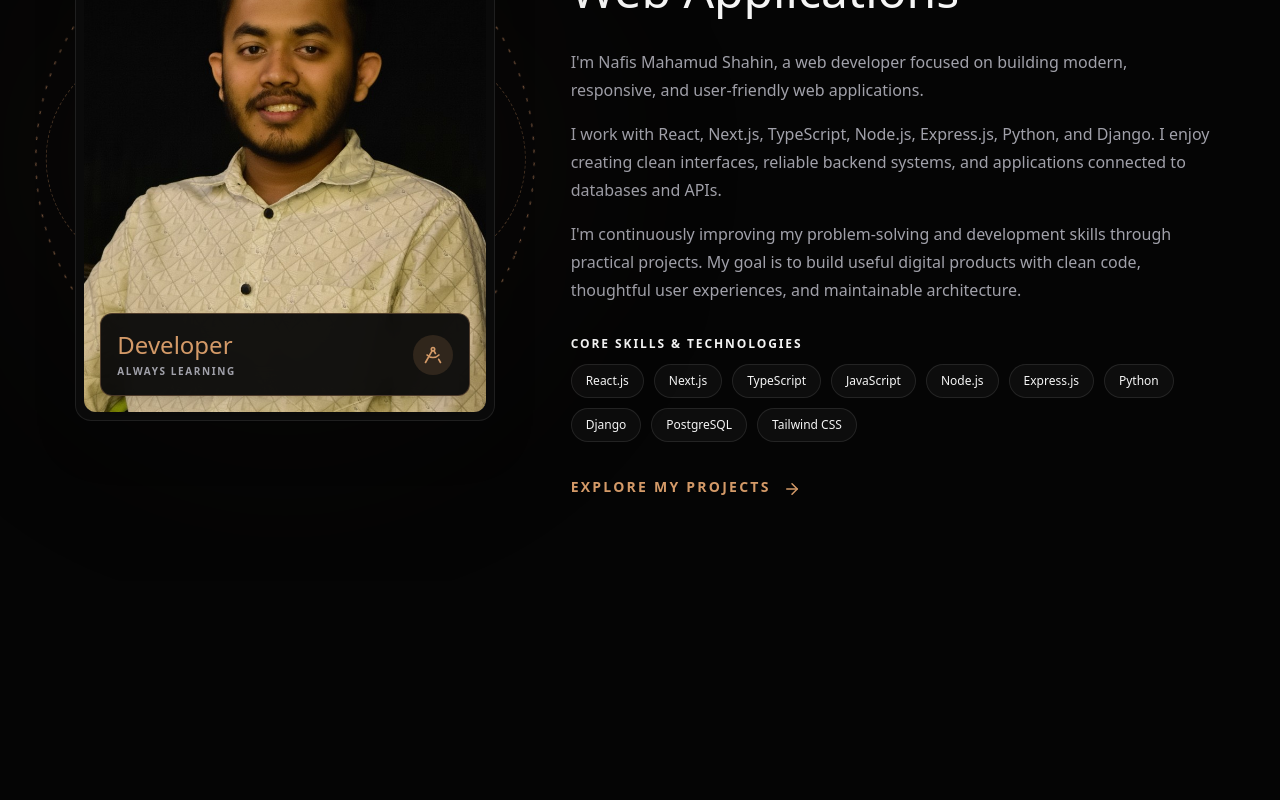
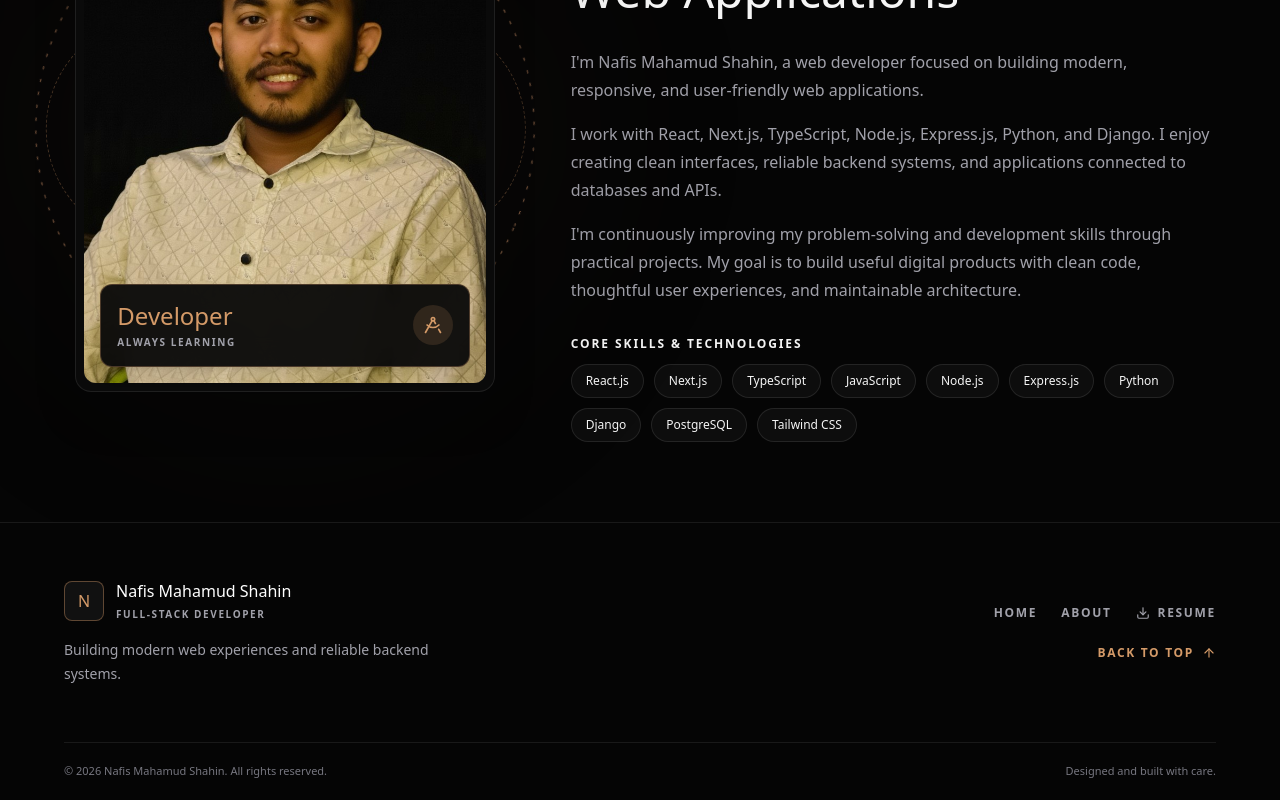
Before and after one commit to nafismahamudshahin/NafisDev, a Next.js app: page / in a window 1280 px wide. Shown: the part 1169-1969 px from the top of the page. Before the commit the page ends 1750 px from the top, so only its background shows below. Built offline with nearby package versions, Linux system fonts and the light colour scheme.

Commit message:
Add portfolio footer and polish homepage links

```diff
--- a/src/app/layout.tsx
+++ b/src/app/layout.tsx
@@ -2,6 +2,7 @@ import type { Metadata } from "next";
 import { Geist, Geist_Mono } from "next/font/google";
 import "./globals.css";
 import Navbar from "@/components/header/Navbar";
+import Footer from "@/components/Footer";
 
 const geistSans = Geist({
   variable: "--font-geist-sans",
@@ -14,8 +15,9 @@ const geistMono = Geist_Mono({
 });
 
 export const metadata: Metadata = {
-  title: "Create Next App",
-  description: "Generated by create next app",
+  title: "Nafis Mahamud Shahin | Full-Stack Developer",
+  description:
+    "Portfolio of Nafis Mahamud Shahin, a full-stack web developer building modern web applications and reliable backend systems.",
 };
 
 export default function RootLayout({ children }: LayoutProps<"/">) {
@@ -27,6 +29,7 @@ export default function RootLayout({ children }: LayoutProps<"/">) {
       <body className="min-h-full flex flex-col">
         <Navbar></Navbar>
         {children}
+        <Footer />
       </body>
     </html>
   );
--- a/src/components/About.tsx
+++ b/src/components/About.tsx
@@ -1,6 +1,5 @@
 import Image from "next/image";
-import Link from "next/link";
-import { ArrowRight, DraftingCompass } from "lucide-react";
+import { DraftingCompass } from "lucide-react";
 import MyImage from "@/assets/nafisdev.jpeg";
 
 const skills = [
@@ -136,24 +135,6 @@ export default function About() {
                         </div>
                     </div>
 
-                    {/* Projects link */}
-                    <div className="pt-1">
-                        <Link
-                            href="#projects"
-                            className="group inline-flex items-center gap-3 text-sm font-semibold uppercase tracking-[0.16em] text-primary"
-                        >
-                            <span className="relative pb-1">
-                                Explore My Projects
-                                <span className="absolute bottom-0 left-0 h-px w-0 bg-primary transition-all duration-300 group-hover:w-full" />
-                            </span>
-
-                            <ArrowRight
-                                size={18}
-                                aria-hidden="true"
-                                className="transition-transform duration-300 group-hover:translate-x-2"
-                            />
-                        </Link>
-                    </div>
                 </div>
             </div>
         </section>
--- /dev/null
+++ b/src/components/Footer.tsx
@@ -0,0 +1,81 @@
+import { ArrowUp, Download } from "lucide-react";
+import Link from "next/link";
+
+const footerLinks = [
+    { label: "Home", href: "#home" },
+    { label: "About", href: "#about" },
+];
+
+async function getCurrentYear() {
+    "use cache";
+    return new Date().getFullYear();
+}
+
+export default async function Footer() {
+    const year = await getCurrentYear();
+
+    return (
+        <footer className="mt-auto border-t border-white/[0.08] bg-[#050505]">
+            <div className="mx-auto w-full max-w-7xl px-5 sm:px-8 lg:px-16">
+                <div className="grid gap-10 py-12 sm:grid-cols-2 sm:items-center sm:py-14">
+                    <div>
+                        <Link
+                            href="#home"
+                            className="group inline-flex items-center gap-3"
+                            aria-label="Nafis Mahamud Shahin, back to home"
+                        >
+                            <span className="flex h-10 w-10 items-center justify-center rounded-lg border border-[#d49a68]/40 bg-[#111111] font-headline-sm text-base text-[#d49a68] transition-colors group-hover:border-[#d49a68]">
+                                N
+                            </span>
+                            <span>
+                                <span className="block font-headline-sm text-base text-white">
+                                    Nafis Mahamud Shahin
+                                </span>
+                                <span className="mt-1 block text-[10px] font-semibold uppercase tracking-[0.16em] text-[#a1a1aa]">
+                                    Full-Stack Developer
+                                </span>
+                            </span>
+                        </Link>
+                        <p className="mt-4 max-w-sm text-sm leading-6 text-[#a1a1aa]">
+                            Building modern web experiences and reliable backend systems.
+                        </p>
+                    </div>
+
+                    <div className="flex flex-col gap-6 sm:items-end">
+                        <nav aria-label="Footer navigation" className="flex flex-wrap gap-x-6 gap-y-3">
+                            {footerLinks.map((link) => (
+                                <Link
+                                    key={link.href}
+                                    href={link.href}
+                                    className="text-xs font-semibold uppercase tracking-[0.14em] text-[#a1a1aa] transition-colors hover:text-[#d49a68]"
+                                >
+                                    {link.label}
+                                </Link>
+                            ))}
+                            <a
+                                href="/resume.pdf"
+                                download
+                                className="inline-flex items-center gap-2 text-xs font-semibold uppercase tracking-[0.14em] text-[#a1a1aa] transition-colors hover:text-[#d49a68]"
+                            >
+                                <Download size={14} aria-hidden="true" />
+                                Resume
+                            </a>
+                        </nav>
+                        <Link
+                            href="#home"
+                            className="inline-flex items-center gap-2 text-xs font-semibold uppercase tracking-[0.14em] text-[#d49a68] transition-colors hover:text-[#e5b68e]"
+                        >
+                            Back to top
+                            <ArrowUp size={14} aria-hidden="true" />
+                        </Link>
+                    </div>
+                </div>
+
+                <div className="flex flex-col gap-2 border-t border-white/[0.08] py-5 text-[11px] text-[#777780] sm:flex-row sm:items-center sm:justify-between">
+                    <p>© {year} Nafis Mahamud Shahin. All rights reserved.</p>
+                    <p>Designed and built with care.</p>
+                </div>
+            </div>
+        </footer>
+    );
+}
--- a/src/components/header/MobileNavbar.tsx
+++ b/src/components/header/MobileNavbar.tsx
@@ -109,15 +109,14 @@ export default function MobileNavbar({ navItems }: MobileNavbarProps) {
                         );
                     })}
 
-                    <Link
-                        href="#contact"
+                    <a
+                        href="mailto:hello@nafis.dev"
                         onClick={closeMenu}
-                        tabIndex={isMenuOpen ? 0 : -1}
                         className="mt-2 flex min-h-12 items-center justify-center gap-2 rounded-lg bg-primary px-5 py-3 text-xs font-bold uppercase tracking-[0.12em] text-on-primary transition-colors hover:bg-primary-container"
                     >
                         Let&apos;s Talk
                         <ArrowUpRight size={16} />
-                    </Link>
+                    </a>
                 </nav>
             </div>
         </>
--- a/src/components/header/Navbar.tsx
+++ b/src/components/header/Navbar.tsx
@@ -5,9 +5,6 @@ import MobileNavbar from "./MobileNavbar";
 const navItems = [
     { name: "Home", href: "#home" },
     { name: "About", href: "#about" },
-    { name: "Projects", href: "#projects" },
-    { name: "Services", href: "#services" },
-    { name: "Contact", href: "#contact" },
 ];
 
 const Navbar = () => {
@@ -54,7 +51,7 @@ const Navbar = () => {
                 {/* Desktop actions */}
                 <div className="hidden items-center gap-3 lg:flex">
                     <Link
-                        href="#contact"
+                        href="mailto:hello@nafis.dev"
                         className="inline-flex items-center gap-2 rounded-full border border-[#d49a68]/50 px-5 py-2.5 text-[11px] font-semibold uppercase tracking-[0.12em] text-[#d49a68] transition-all duration-300 hover:border-[#d49a68] hover:bg-[#d49a68] hover:text-[#050505]"
                     >
                         Let&apos;s Talk
--- a/src/components/heroSectoin/HeroBanner.tsx
+++ b/src/components/heroSectoin/HeroBanner.tsx
@@ -60,10 +60,10 @@ export default function HeroBanner() {
                 {/* Buttons */}
                 <div className="flex flex-wrap items-center gap-4 pt-1">
                     <Link
-                        href="#projects"
+                        href="mailto:hello@nafis.dev"
                         className="group inline-flex items-center gap-2 rounded-full bg-[#d49a68] px-7 py-3.5 text-sm font-semibold uppercase tracking-wider text-[#050505] shadow-[0_4px_24px_rgba(212,154,104,0.18)] transition duration-300 hover:scale-[1.02] hover:bg-[#e5b68e] hover:shadow-[0_4px_32px_rgba(212,154,104,0.28)] active:scale-[0.98]"
                     >
-                        View My Projects
+                        Get in Touch
                         <ArrowDown
                             size={18}
                             aria-hidden="true"
```
Also changed, not shown: 1 other file (tests, documents, lock files or other folders).
